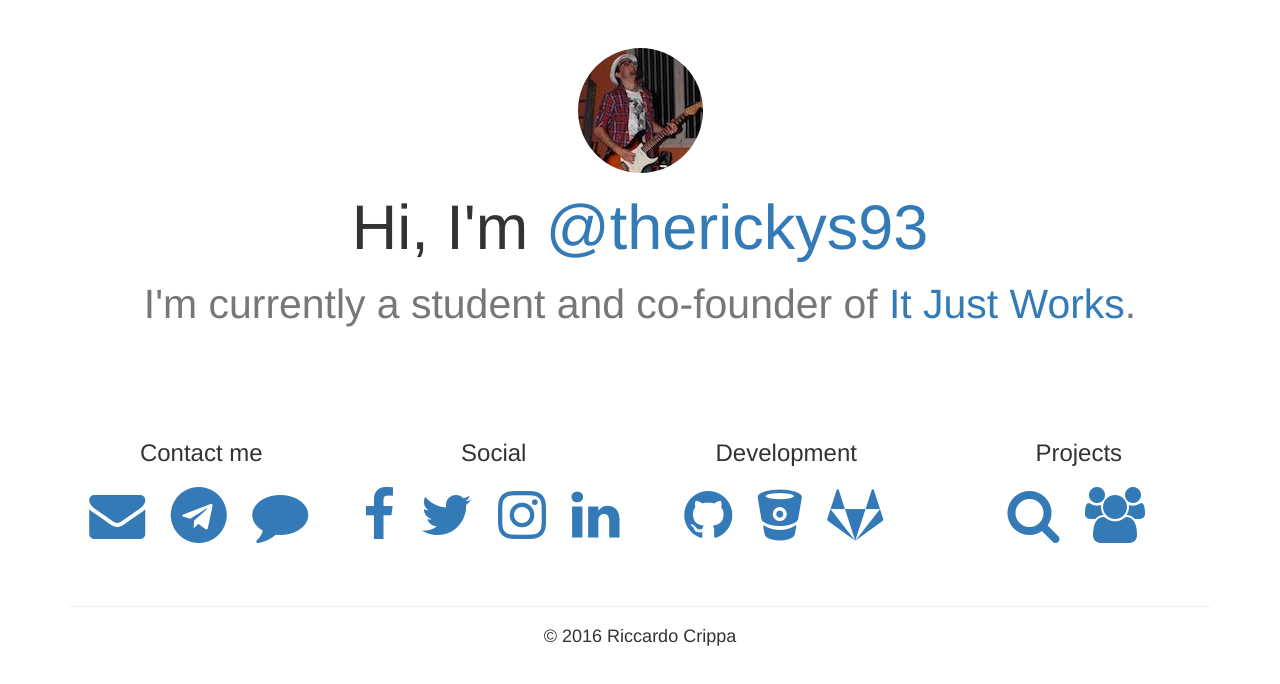
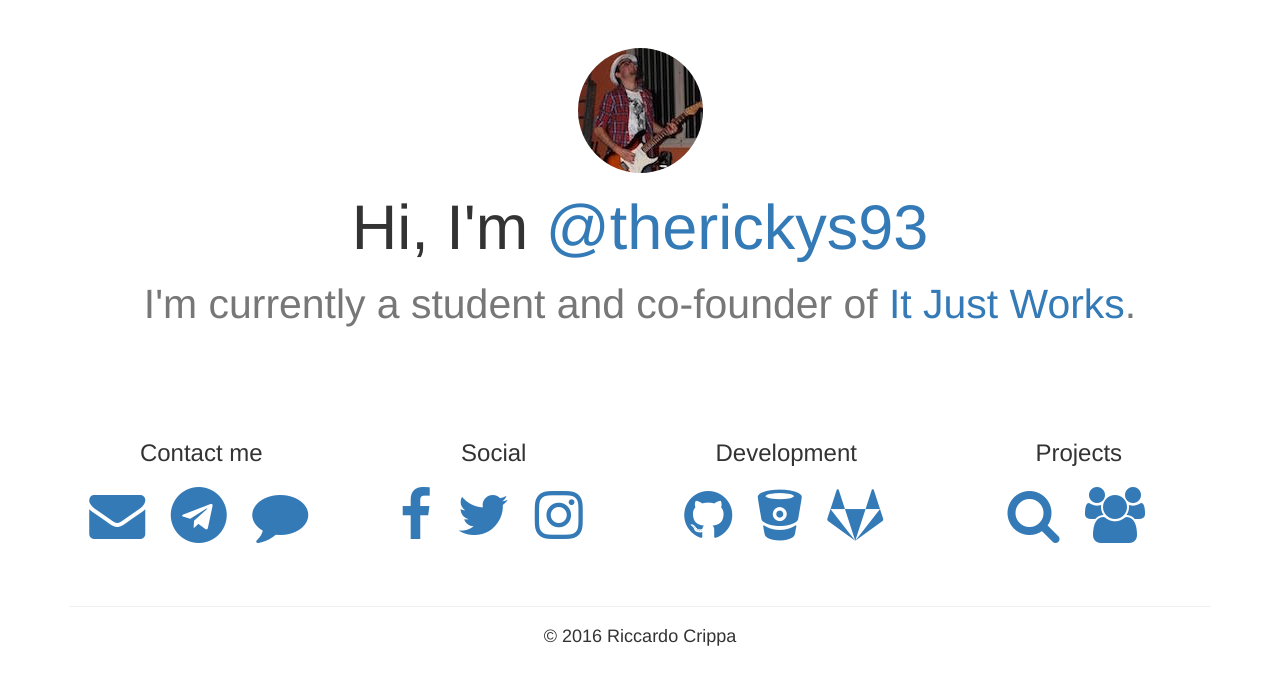
Before and after one commit to therickys93/therickys93.github.io, a website: page index.html in a window 1280 px wide. Drawn offline with Linux system fonts and the light colour scheme; files whose address does not match are found by name.

Commit message:
commentato link linkedin

```diff
--- a/index.html
+++ b/index.html
@@ -51,7 +51,7 @@
                         </li>
                         <li><a href="https://twitter.com/therickys93"><i class="fa fa-twitter"></i></a></li>
                         <li><a href="https://www.instagram.com/therickys93/"><i class="fa fa-instagram"></i></a></li>
-                        <li><a href="https://www.linkedin.com/in/therickys93"><i class="fa fa-linkedin"></i></a></li>
+                        <!--<li><a href="https://www.linkedin.com/in/therickys93"><i class="fa fa-linkedin"></i></a></li>-->
                     </ul>
                 </div>
                 <div class="col-md-3">
```
